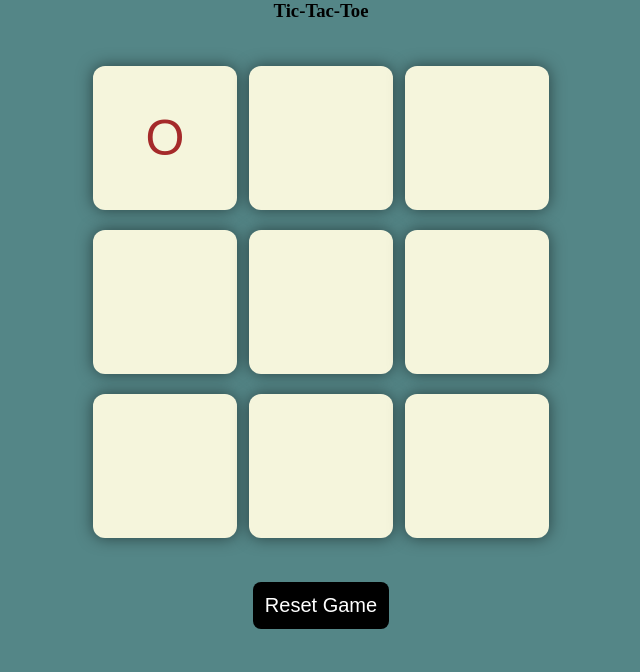
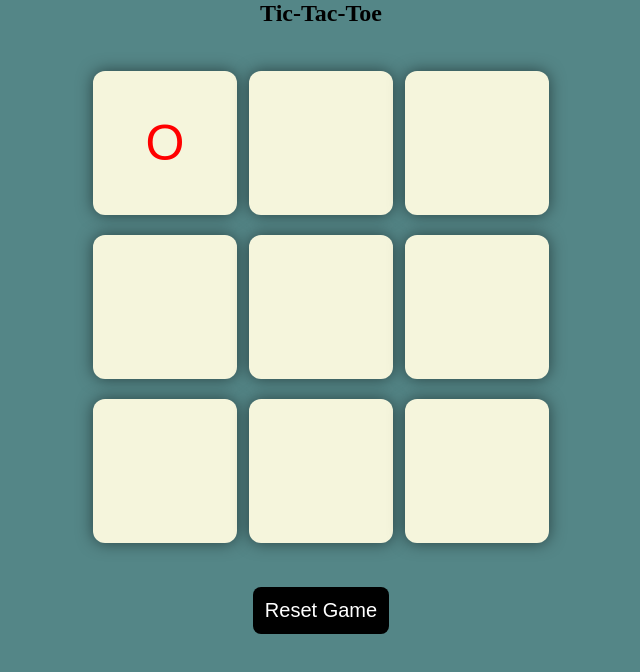
Before and after one commit to Daroowala/Tic-Tac_Toe-Game, a plain HTML site: page index.html in a window 1280 px wide. Both pictures are taken after a click on the button 484 px from the left and 138 px from the top of the page. Shown: the whole page, without its empty margins (319-959 px from the left). Drawn offline with Linux system fonts and the light colour scheme.

Commit message:
full and final ok

```diff
--- a/app.js
+++ b/app.js
@@ -28,9 +28,11 @@ boxes.forEach((box) => {
         if (turnO){
             box.innerText = "O";
             turnO = false;
+            box.style.color = "red"
         }else {
             box.innerText = "X";
             turnO = true;
+            box.style.color = "blue"
         }
         box.disabled = true;
         checkWinner();
--- a/index.html
+++ b/index.html
@@ -8,7 +8,7 @@
 </head>
 <body>
     <main>
-    <h3>Tic-Tac-Toe</h3>
+    <h2>Tic-Tac-Toe</h2>
     <div class="container">
     <div class="game">
         <button class="box"></button>
```
Also changed, not shown: style.css (line endings or trailing spaces).
